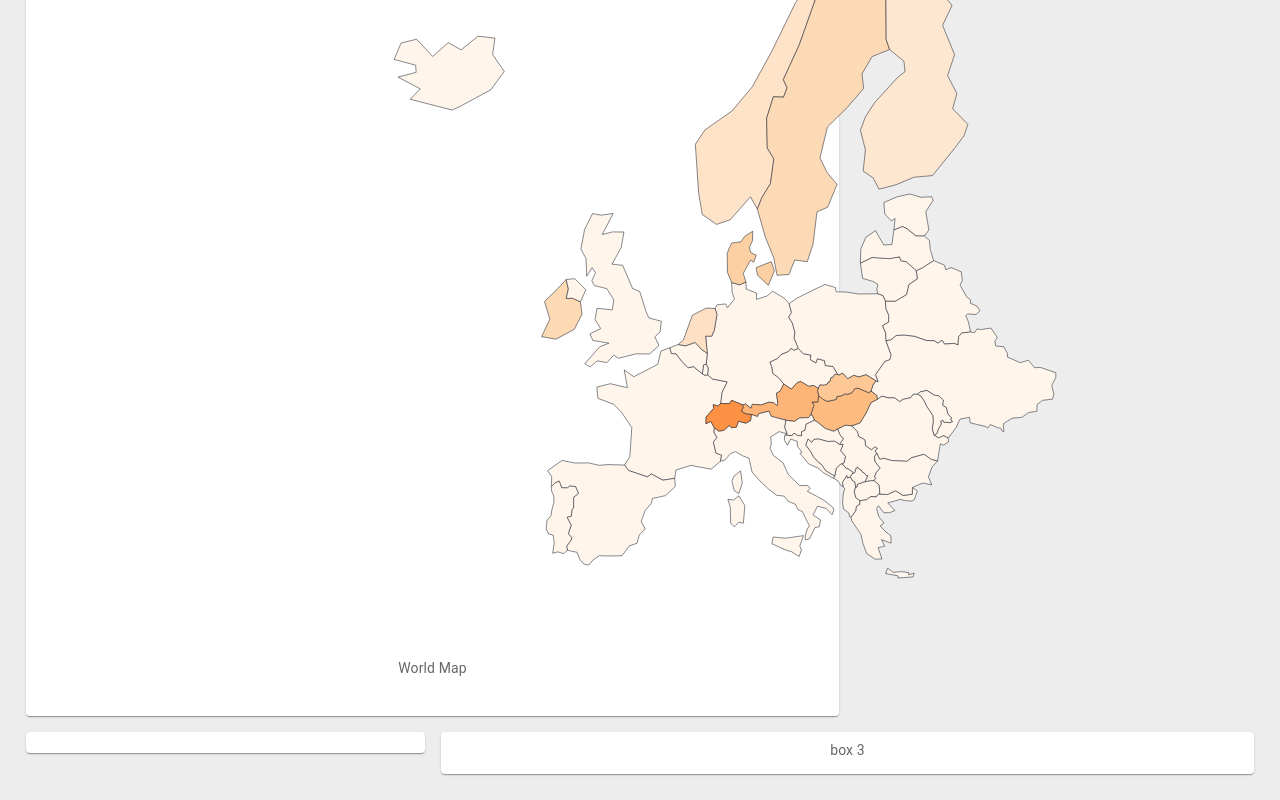
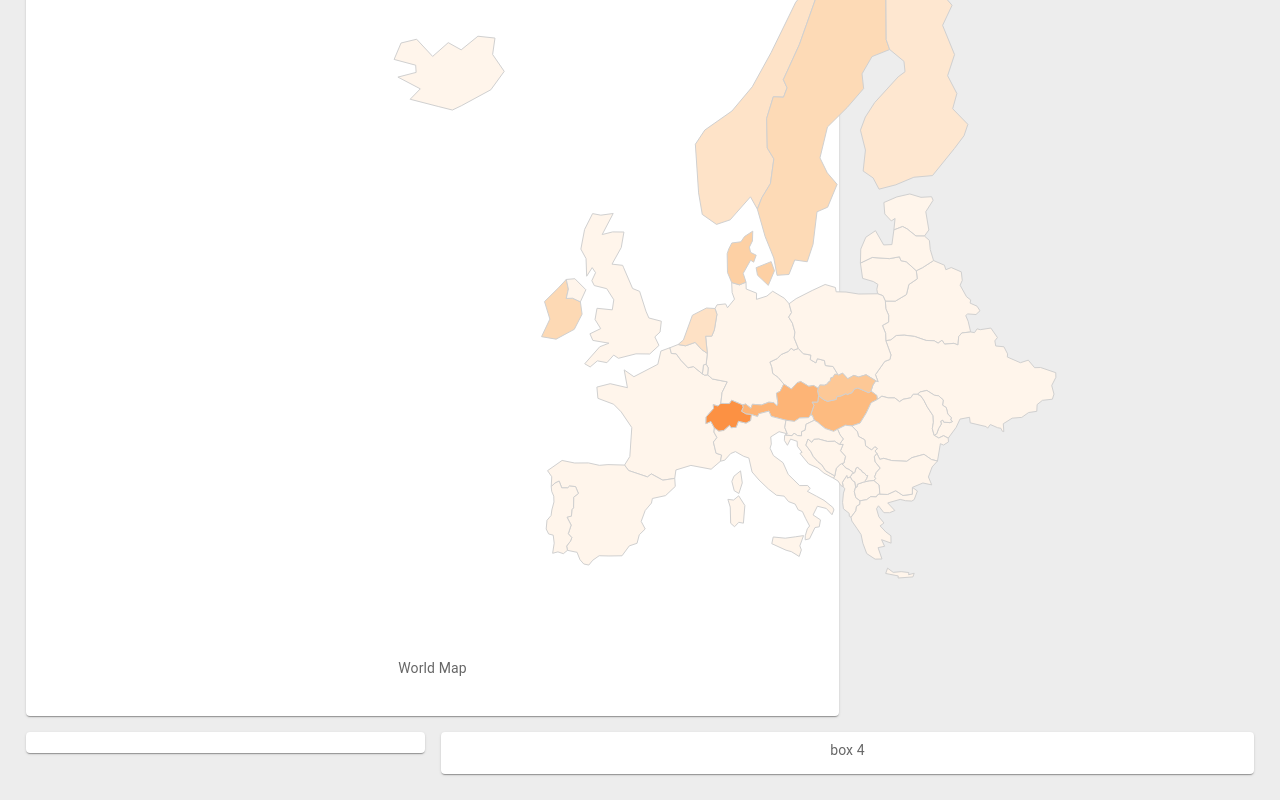
Before and after one commit to piakoller/data-vis, a React (Create React App) app: page / in a window 1280 px wide. Shown: the part 318-1118 px from the top of the page. Built offline with nearby package versions, Linux system fonts and the light colour scheme.

Commit message:
small design changes

```diff
--- a/src/App.js
+++ b/src/App.js
@@ -60,7 +60,7 @@ function App() {
             <Grid item xs={8}>
               <Item>
                 <Typography sx={{ fontSize: 14 }} color="text.secondary" gutterBottom>
-                  box 3
+                  box 4
                 </Typography>
               </Item>
             </Grid>
--- /dev/null
+++ b/src/WorldMap.css
@@ -0,0 +1,6 @@
+.outlined {
+    outline-color: rgb(0, 0, 255);;
+    outline-style: solid;
+    outline-width: 10px;
+    outline-offset: -10px;
+  }
--- a/src/WorldMap.js
+++ b/src/WorldMap.js
@@ -9,6 +9,7 @@ import Slider from '@mui/material/Slider';
 import Chip from '@mui/material/Chip';
 import { debounce } from 'lodash';
 import './App.css';
+import './WorldMap.css'
 
 const Tooltip = ({ x, y, location, value }) => (
     <foreignObject x={x} y={y} width={200} height={100}>
@@ -62,9 +63,9 @@ const Map = () => {
 
     const getColor = useMemo(() => {
         const colorScale = d3.scaleSequential(d3.interpolateOranges);
-        return (value, location) =>
-          selectedCountry.includes(location) ? 'blue' : colorScale(value / 25);
-      }, [selectedCountry]);
+        return (value) =>
+          colorScale(value / 25);
+      }, []);
 
 
     const width = 1500;
@@ -127,23 +128,25 @@ const Map = () => {
                         const location = d.properties.sovereignt;
                         const value = data[selectedYear]?.[location] || 0;
                         const color = getColor(value, location);
+                        const outline = selectedCountry.includes(location) ? 'blue' : '#d0d0d0'
+                        const outlineStroke = selectedCountry.includes(location) ? '3' : '1'
                         return (
                             <g key={d.properties.name}>
                                 <path
+                                    //class="outlined"
                                     d={path(d)}
                                     fill={color}
-                                    stroke="#0e1724"
-                                    strokeWidth="1"
-                                    strokeOpacity="0.5"
+                                    stroke={outline}
+                                    strokeWidth={outlineStroke}
                                     onClick={(e) => {
                                         handleCountryClick(location, value);
                                     }}
-                                    // onMouseEnter={(e) => {
-                                    //     select(e.target).attr('fill', 'grey');
-                                    // }}
-                                    // onMouseOut={(e) => {
-                                    //     select(e.target).attr('fill', getColor(value));
-                                    // }}
+                                    onMouseEnter={(e) => {
+                                        Tooltip(e);
+                                    }}
+                                    onMouseOut={(e) => {
+                                        Tooltip(e);
+                                    }}
                                     /* selectedCountry={selectedCountry} */
                                 />
                                 {/* {tooltip && (
```
